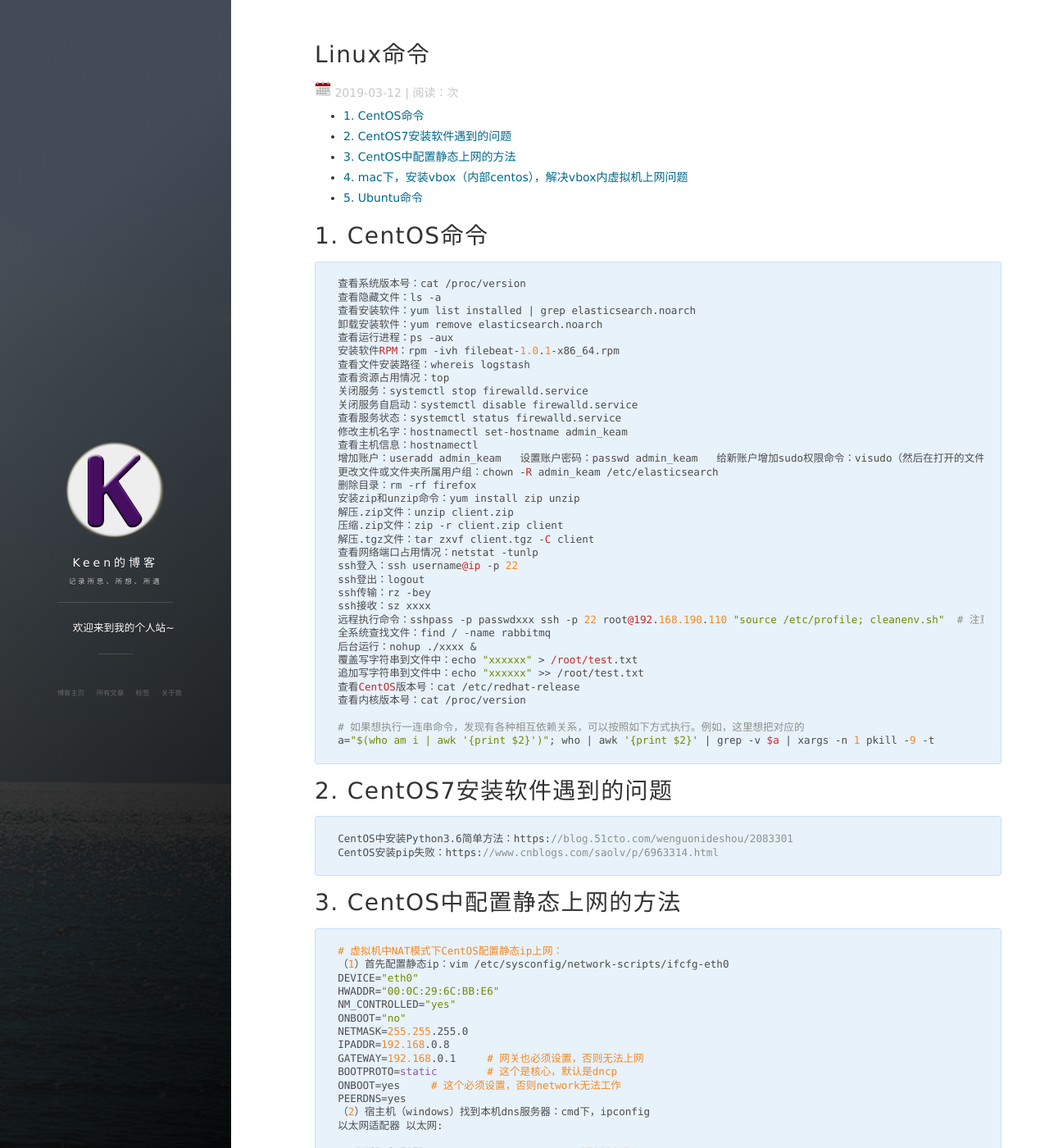
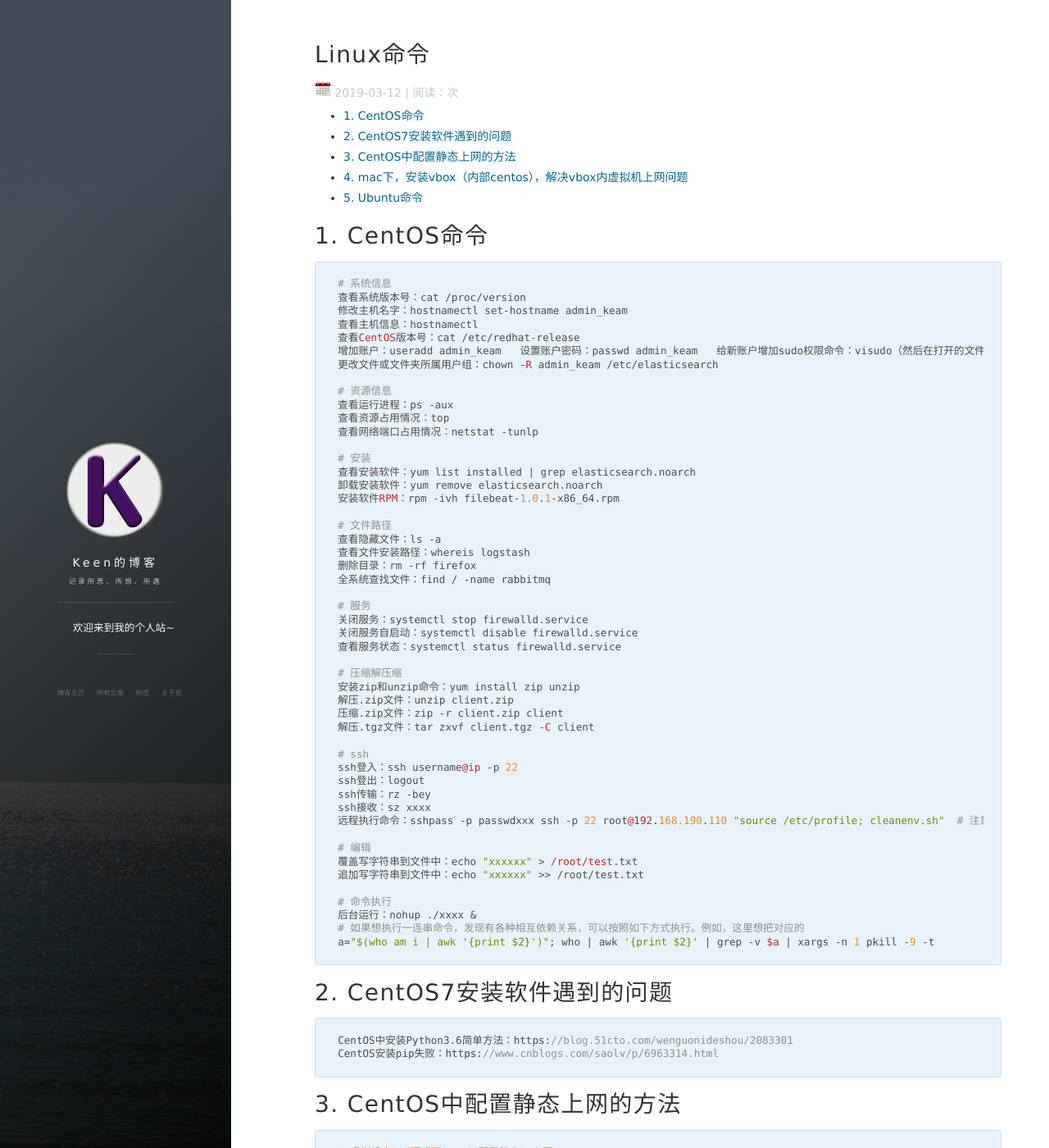
Before and after one commit to Keenjin/Keenjin.github.io, a Jekyll site: the page built from _posts/2019-03-12-linux_cmd.md, in a window 1280 px wide and 1400 px high. Shown: the whole window at 82% size. Built offline with Jekyll 4.4.1, drawn with Linux system fonts in a browser that asks for light colours; nearby versions of some CDN libraries; comment, search, counter and statistics services are not loaded.

Commit message:
linux cmd

````diff
--- a/_posts/2019-03-12-linux_cmd.md
+++ b/_posts/2019-03-12-linux_cmd.md
@@ -18,39 +18,54 @@ tags: linux
 # 1. CentOS命令
 
 ```bash
+# 系统信息
 查看系统版本号：cat /proc/version
-查看隐藏文件：ls -a
+修改主机名字：hostnamectl set-hostname admin_keam
+查看主机信息：hostnamectl
+查看CentOS版本号：cat /etc/redhat-release
+增加账户：useradd admin_keam   设置账户密码：passwd admin_keam   给新账户增加sudo权限命令：visudo（然后在打开的文件里，找到root ALL(ALL) ALL，往下新增一行admin_keam ALL(ALL) ALL）
+更改文件或文件夹所属用户组：chown -R admin_keam /etc/elasticsearch
+
+# 资源信息
+查看运行进程：ps -aux
+查看资源占用情况：top
+查看网络端口占用情况：netstat -tunlp
+
+# 安装
 查看安装软件：yum list installed | grep elasticsearch.noarch
 卸载安装软件：yum remove elasticsearch.noarch
-查看运行进程：ps -aux
 安装软件RPM：rpm -ivh filebeat-1.0.1-x86_64.rpm
+
+# 文件路径
+查看隐藏文件：ls -a
 查看文件安装路径：whereis logstash
-查看资源占用情况：top
+删除目录：rm -rf firefox
+全系统查找文件：find / -name rabbitmq
+
+# 服务
 关闭服务：systemctl stop firewalld.service
 关闭服务自启动：systemctl disable firewalld.service
 查看服务状态：systemctl status firewalld.service
-修改主机名字：hostnamectl set-hostname admin_keam
-查看主机信息：hostnamectl
-增加账户：useradd admin_keam   设置账户密码：passwd admin_keam   给新账户增加sudo权限命令：visudo（然后在打开的文件里，找到root ALL(ALL) ALL，往下新增一行admin_keam ALL(ALL) ALL）
-更改文件或文件夹所属用户组：chown -R admin_keam /etc/elasticsearch
-删除目录：rm -rf firefox
+
+# 压缩解压缩
 安装zip和unzip命令：yum install zip unzip
 解压.zip文件：unzip client.zip
 压缩.zip文件：zip -r client.zip client
 解压.tgz文件：tar zxvf client.tgz -C client
-查看网络端口占用情况：netstat -tunlp
+
+# ssh
 ssh登入：ssh username@ip -p 22
 ssh登出：logout
 ssh传输：rz -bey
 ssh接收：sz xxxx
 远程执行命令：sshpass -p passwdxxx ssh -p 22 root@192.168.190.110 "source /etc/profile; cleanenv.sh"  # 注意：远程执行的时候，/etc/profile的全局环境变量是不加载的，只加载bashrc的环境变量，所以这里用到了的话，要动态加载一下
-全系统查找文件：find / -name rabbitmq
-后台运行：nohup ./xxxx &
+
+# 编辑
 覆盖写字符串到文件中：echo "xxxxxx" > /root/test.txt
 追加写字符串到文件中：echo "xxxxxx" >> /root/test.txt
-查看CentOS版本号：cat /etc/redhat-release
-查看内核版本号：cat /proc/version
 
+# 命令执行
+后台运行：nohup ./xxxx &
 # 如果想执行一连串命令，发现有各种相互依赖关系，可以按照如下方式执行。例如，这里想把对应的
 a="$(who am i | awk '{print $2}')"; who | awk '{print $2}' | grep -v $a | xargs -n 1 pkill -9 -t
 ```
````
